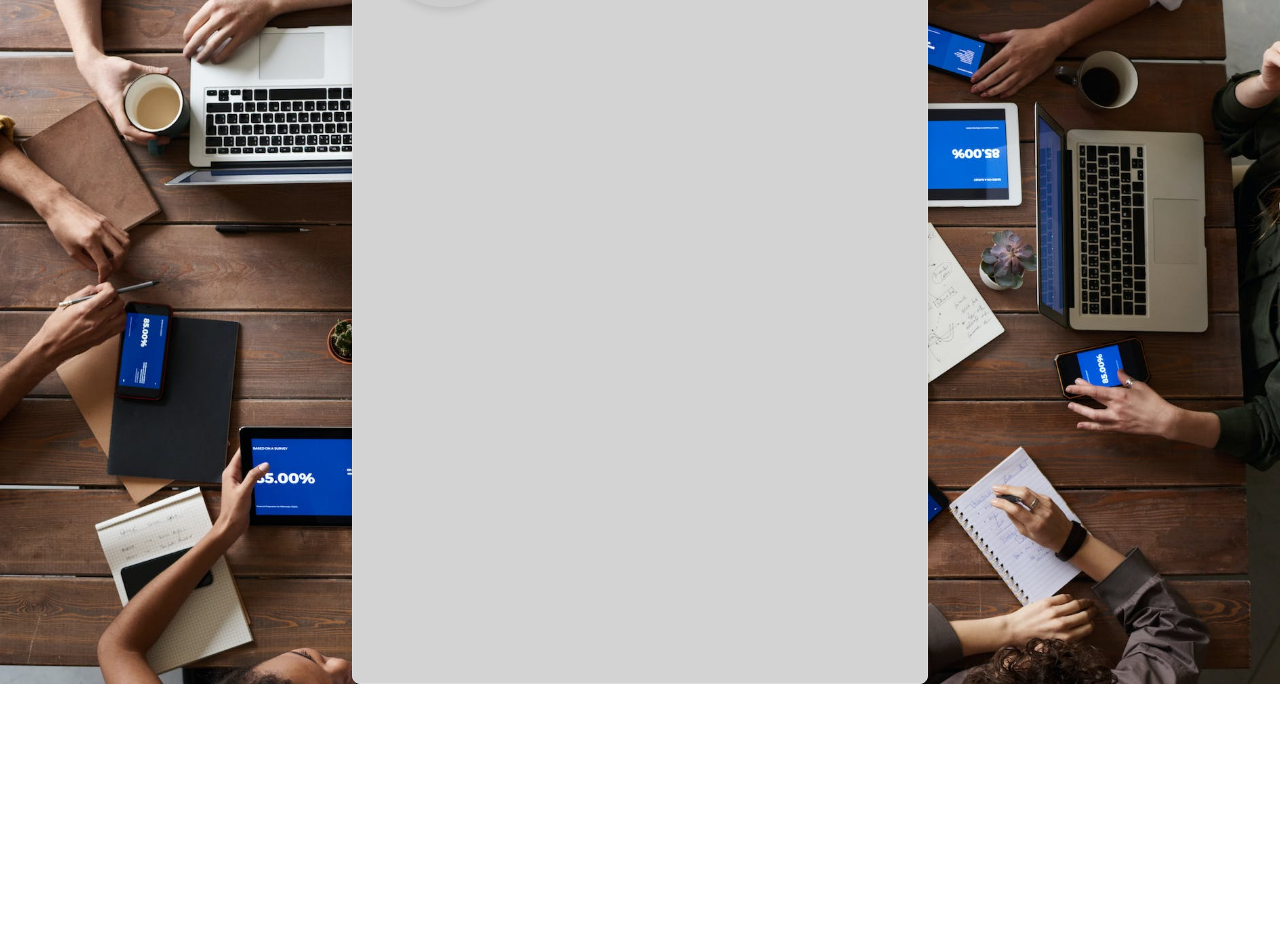
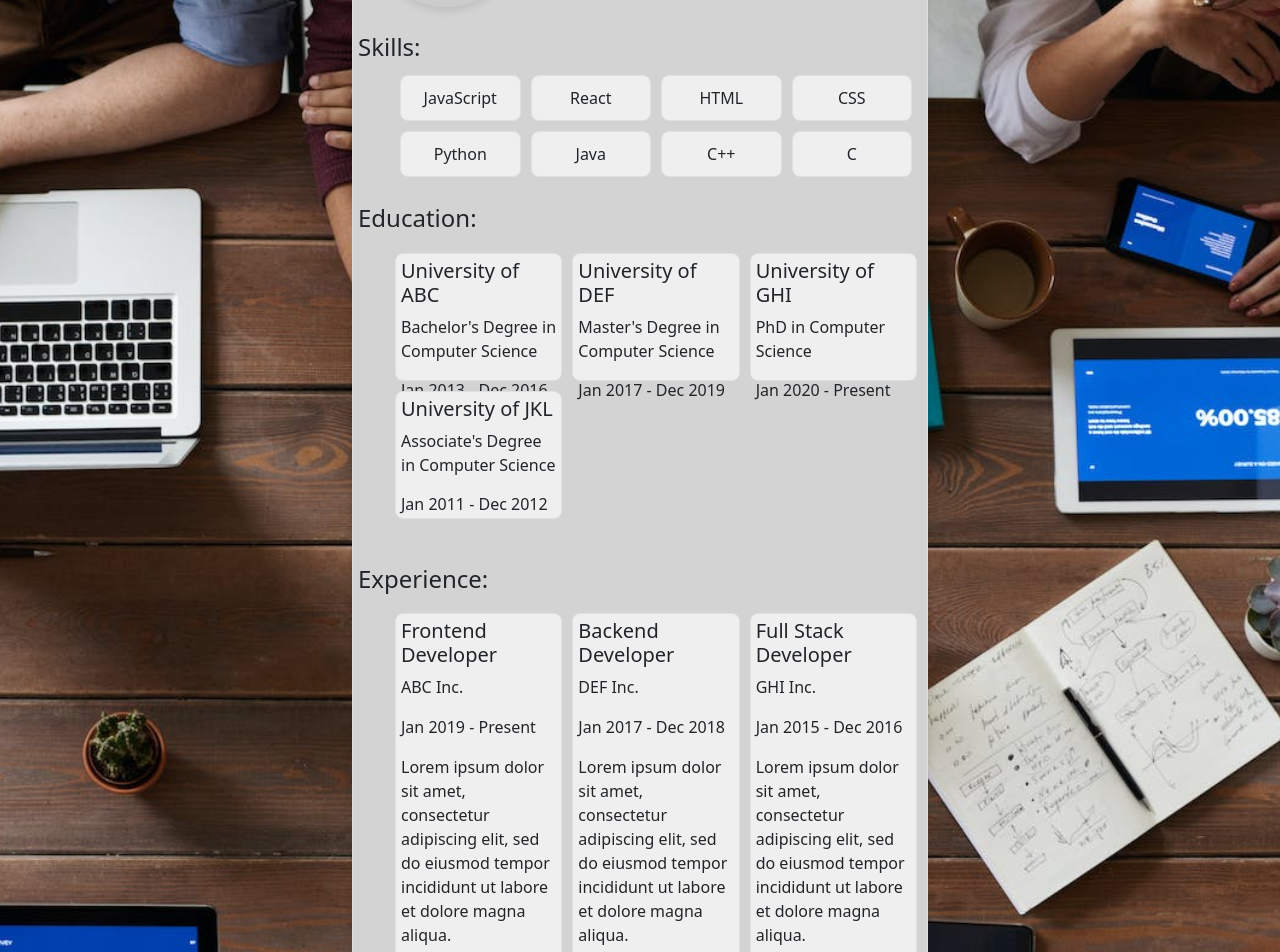
Before and after one commit to Group-6-Software-Development/StackConnect, a React (Create React App) app in the folder Sprint_2/stack-connect/: page /developer-profile in a window 1280 px wide. Shown: the part 260-1212 px from the top of the page. Before the commit the page ends 944 px from the top, so only its background shows below. Built offline with nearby package versions, Linux system fonts and the light colour scheme.

Commit message:
Developer profile - Done

```diff
--- a/Sprint_2/stack-connect/src/components/DeveloperProfile.js
+++ b/Sprint_2/stack-connect/src/components/DeveloperProfile.js
@@ -25,22 +25,56 @@ function DeveloperProfile() {
   return (
     <div className="developer-profile-page">
       <div className="developer-profile">
-
         {developerProfile.map((developer, index) => (
-
           <div key={index} className="developer-profile-section">
-
             <div className="developer-profile-header">
               <img src="https://placehold.co/150" alt="profile" />
               <h3 className="developer-name">{developer.name}</h3>
             </div>
 
+            <div className="developer-profile-contents">
+              <div className="skills-box">
+                <h4>Skills:</h4>
+                <ul className="skills">
+                  {developer.skills.map((skill, skillIndex) => (
+                    <li key={skillIndex}>{skill}</li>
+                  ))}
+                </ul>
+              </div>
+
+              <div className="education-box">
+                <h4>Education:</h4>
+                <ul className="education">
+                  {developer.education.map((education, educationIndex) => (
+                    <li key={educationIndex}>
+                      <h5>{education.school}</h5>
+                      <p className="degree">{education.degree}</p>
+                      <p className="education-date">
+                        {education.startDate} - {education.endDate}
+                      </p>
+                    </li>
+                  ))}
+                </ul>
+              </div>
+              <div className="experience-box">
+                <h4>Experience:</h4>
+                <ul className="experience">
+                  {developer.experience.map((experience, experienceIndex) => (
+                    <li key={experienceIndex}>
+                      <h5>{experience.title}</h5>
+                      <p>{experience.company}</p>
+                      <p>
+                        {experience.startDate} - {experience.endDate}
+                      </p>
+                      <p>{experience.description}</p>
+                    </li>
+                  ))}
+                </ul>
+              </div>
+            </div>
           </div>
-
         ))}
-
       </div>
-
     </div>
   );
 }
--- a/Sprint_2/stack-connect/src/components/styles/DeveloperProfile.css
+++ b/Sprint_2/stack-connect/src/components/styles/DeveloperProfile.css
@@ -15,7 +15,7 @@
   flex-direction: column;
   align-items: center;
   width: 45%;
-  height: 53rem;
+  height: fit-content;
   flex-shrink: 0;
   border-radius: 8px;
   border: 1px solid #e0e0e0;
@@ -31,7 +31,7 @@
 }
 
 .developer-profile-header {
-  margin: 5px;
+  margin: 5px 5px 1px 5px;
   display: inline-flex;
   align-items: center;
   padding: 15px;
@@ -52,3 +52,107 @@
   margin-top: auto;
   margin-bottom: auto;
 }
+
+.skills-box {
+  padding: 5px;
+  margin-top: 5px;
+}
+
+.skills h4 {
+  font-size: 18px;
+  font-weight: 600;
+  margin: 8px 0;
+}
+
+.skills {
+  margin-top: 5px;
+  margin: 5px;
+  display: flex;
+  flex-wrap: wrap;
+}
+
+.skills li {
+  width: calc(25% - 10px);
+  margin: 5px;
+  padding: 10px;
+  display: inline-flex;
+  justify-content: center;
+  flex-shrink: 0;
+  border-radius: 8px;
+  border: 1px solid #e0e0e0;
+  background-color: #efefef;
+}
+.education-box {
+  padding: 5px;
+  margin-top: 7px;
+}
+
+.education h4 {
+  font-size: 18px;
+  font-weight: 600;
+  margin: 8px 0;
+}
+
+.education {
+  margin-top: 15px;
+  display: flex;
+  flex-wrap: wrap;
+  justify-content: space-between;
+}
+
+.education li {
+  width: calc(33.33% - 10px);
+  height: 128px;
+  margin: 5px;
+  padding: 5px;
+  display: flex;
+  flex-direction: column;
+  justify-content: space-between;
+  border-radius: 8px;
+  border: 1px solid #e0e0e0;
+  background-color: #efefef;
+}
+
+.education h5 {
+  width: 100%;
+}
+
+.degree {
+  height: auto;
+  margin-bottom: 5px;
+}
+
+.education-date {
+  margin-top: 10px;
+  margin-bottom: 2px;
+}
+
+.experience-box {
+  padding: 5px;
+  margin-top: 15px;
+}
+
+.experience h4 {
+  font-size: 18px;
+  font-weight: 600;
+  margin: 8px 0;
+}
+
+.experience {
+  margin-top: 15px;
+  display: flex;
+  flex-wrap: wrap;
+  justify-content: space-between;
+}
+
+.experience li {
+  width: calc(33.33% - 10px);
+  margin: 5px;
+  padding: 5px;
+  display: flex;
+  flex-direction: column;
+  justify-content: space-between;
+  border-radius: 8px;
+  border: 1px solid #e0e0e0;
+  background-color: #efefef;
+}
--- a/Sprint_2/stack-connect/src/data/developer-data.js
+++ b/Sprint_2/stack-connect/src/data/developer-data.js
@@ -3,7 +3,16 @@ export const developerData = [
     name: "Jonathan Joestar",
     email: "john.doe@gmail.com",
     phone: "123-456-7890",
-    skills: ["JavaScript", "React", "HTML", "CSS"],
+    skills: [
+      "JavaScript",
+      "React",
+      "HTML",
+      "CSS",
+      "Python",
+      "Java",
+      "C++",
+      "C",
+    ],
     experience: [
       {
         title: "Frontend Developer",
@@ -18,6 +27,22 @@ export const developerData = [
         company: "DEF Inc.",
         startDate: "Jan 2017",
         endDate: "Dec 2018",
+        description:
+          "Lorem ipsum dolor sit amet, consectetur adipiscing elit, sed do eiusmod tempor incididunt ut labore et dolore magna aliqua.",
+      },
+      {
+        title: "Full Stack Developer",
+        company: "GHI Inc.",
+        startDate: "Jan 2015",
+        endDate: "Dec 2016",
+        description:
+          "Lorem ipsum dolor sit amet, consectetur adipiscing elit, sed do eiusmod tempor incididunt ut labore et dolore magna aliqua.",
+      },
+      {
+        title: "Software Engineer",
+        company: "JKL Inc.",
+        startDate: "Jan 2013",
+        endDate: "Dec 2014",
         description:
           "Lorem ipsum dolor sit amet, consectetur adipiscing elit, sed do eiusmod tempor incididunt ut labore et dolore magna aliqua.",
       },
@@ -41,6 +66,12 @@ export const developerData = [
         startDate: "Jan 2020",
         endDate: "Present",
       },
+      {
+        school: "University of JKL",
+        degree: "Associate's Degree in Computer Science",
+        startDate: "Jan 2011",
+        endDate: "Dec 2012",
+      },
     ],
   },
 ];
```
